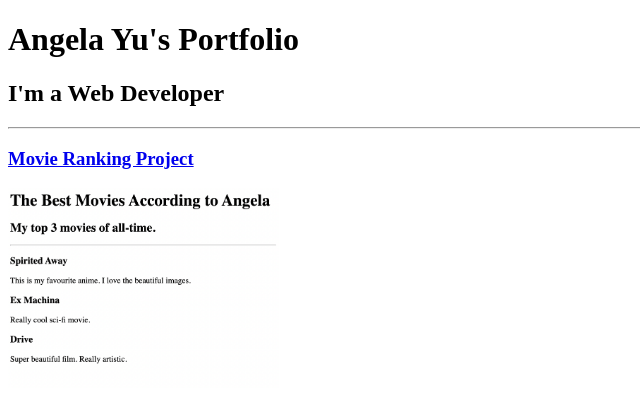
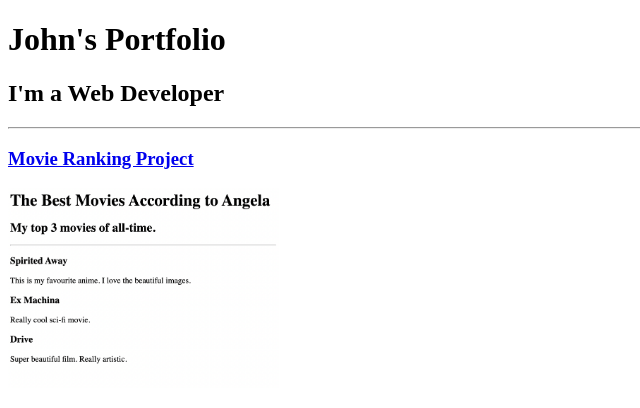
Before and after one commit to shahbaz-rizvi/html-portfolio, a plain HTML site: page solution.html in a window 1280 px wide. Shown: the top 408 px of the page, without its empty margins (0-640 px from the left). Drawn offline with Linux system fonts and the light colour scheme.

Commit message:
Update solution.html

```diff
--- a/solution.html
+++ b/solution.html
@@ -7,7 +7,7 @@
 </head>
 
 <body>
-  <h1>Angela Yu's Portfolio</h1>
+  <h1>John's Portfolio</h1>
   <h2>I'm a Web Developer</h2>
   <hr />
   <h3><a href="./public/movie-ranking.html">Movie Ranking Project</a></h3>
```
